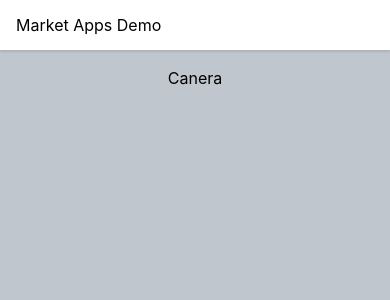
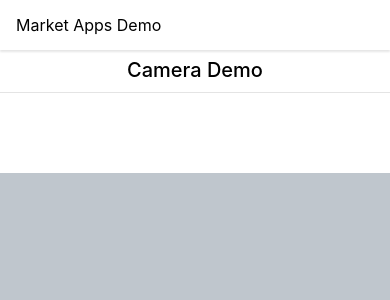
Before and after one commit to Maven-Machines/market-apps-demo, a Next.js app: page /camera in a window 390 px wide. Shown: the top 300 px of the page. Built offline with nearby package versions, Linux system fonts and the light colour scheme.

Commit message:
implemented Camera Demo Page

```diff
--- a/pages/camera.js
+++ b/pages/camera.js
@@ -1,9 +1,51 @@
-import styles from '../styles/Home.module.scss'
+import { useState, useEffect } from 'react';
+import styles from '../styles/Camera.module.scss'
+import commonStyles from "../styles/Common.module.scss"
 
 export default function Camera() {
+  const [selectedFile, setSelectedFile] = useState();
+  const [preview, setPreview] = useState()
+
+  useEffect(() => {
+    if (!selectedFile) {
+      setPreview(undefined)
+      return
+    }
+
+    const objectUrl = URL.createObjectURL(selectedFile)
+    setPreview(objectUrl)
+
+    // free memory when ever this component is unmounted
+    return () => URL.revokeObjectURL(objectUrl)
+  }, selectedFile)
+
+  function handleFileSelected(event) {
+		setSelectedFile(event.target.files[0]);
+  }
+
   return (
     <main className={styles.main}>
-      Canera
+      <div className={commonStyles.pageTitle}>
+        Camera Demo
+      </div>
+      <div className={styles.uploadContainer}>
+        <label for="cameraFileInput">
+          <span className={commonStyles.actionButton}>Take Picture</span>
+          <input
+            id={"cameraFileInput"}
+            className={styles.cameraInput}
+            type="file"
+            accept="image/*"
+            capture="environment"
+            onChange={handleFileSelected}
+          />
+        </label>
+      </div>
+      {selectedFile &&
+        <div className={styles.previewContainer}>
+          <img src={preview} />
+        </div>
+      }
     </main>
   )
 }
--- /dev/null
+++ b/styles/Camera.module.scss
@@ -0,0 +1,32 @@
+.uploadContainer {
+    background-color: white;
+    padding: 15px 30px;
+    text-align: center;
+    width: 90%;
+    margin: 0 auto;
+    border-radius: 5px;
+}
+
+.cameraInput {
+    display: none;
+}
+
+.previewContainer {
+    width: 90%;
+    background-color: white;
+    padding: 5px;
+    margin: 15px auto;
+    border-radius: 5px;
+    box-shadow: 0 2px 2px rgba(0, 0, 0, 0.1);
+
+    img {
+        width: 100%;
+    }
+}
+
+@media (max-width: 1200px) {
+    .uploadContainer {
+        width: 100%;
+        border-radius: 0;
+    }
+}
--- a/styles/Common.module.scss
+++ b/styles/Common.module.scss
@@ -26,3 +26,34 @@
         }
     }
 }
+
+.pageTitle {
+    text-align: center;
+    background-color: white;
+    border-bottom: 1px solid rgb(228, 228, 228);
+    font-size: 20px;
+    padding: 10px 15px;
+    margin-bottom: 15px;
+    font-weight: 500;
+}
+
+.actionButton {
+    display: inline-block;
+    background: color-oceania;
+    border-radius: 5px;
+    color: white;
+    font-size: 16px;
+    font-weight: 500;
+    padding: 15px 50px;
+    cursor: pointer;
+}
+
+@media (max-width: 1200px) {
+    .pageTitle {
+        margin-bottom: 0;
+    }
+
+    .actionButton {
+        width: 90%;
+    }
+}
```
Also changed, not shown: pages/pdf.js (+12 -3 lines), styles/Pdf.module.scss (+11 -12 lines).
